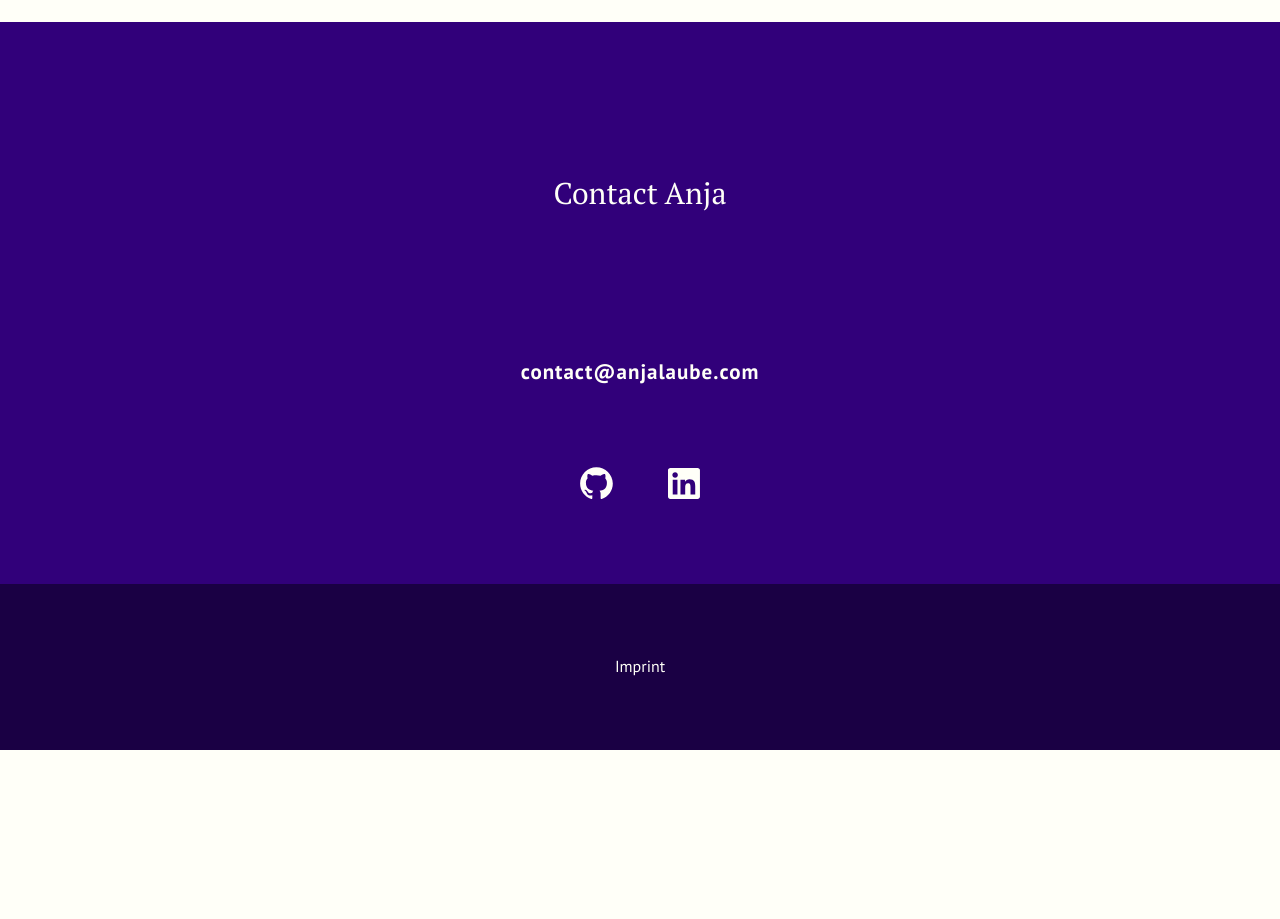
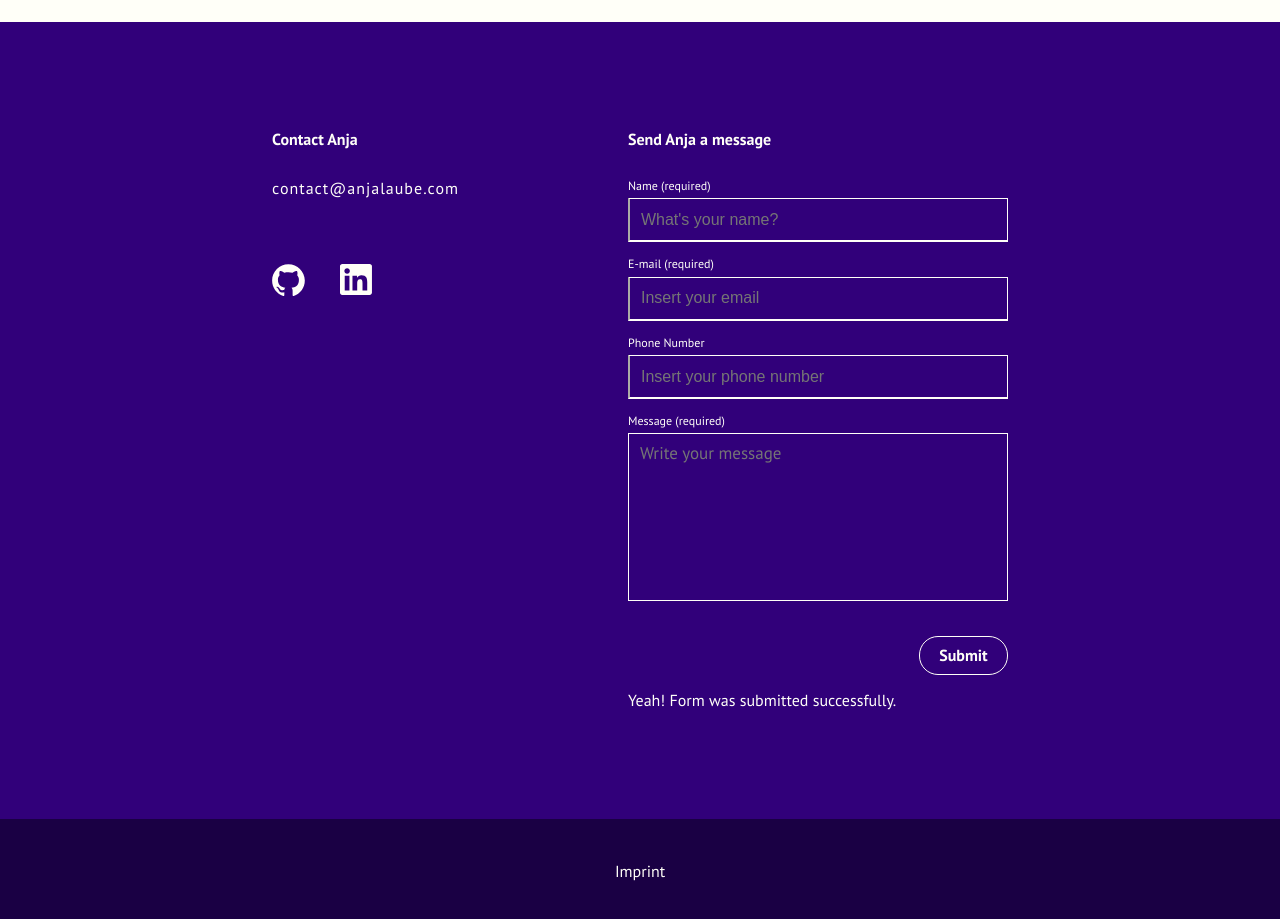
Before and after one commit to AnjaLaube3000/simpleWebsiteForMyself, a website built with webpack: page public/index.html in a window 1280 px wide. Shown: the part 1100-2019 px from the top of the page. Before the commit the page ends 1850 px from the top, so only its background shows below. Built offline with nearby package versions, Linux system fonts and the light colour scheme.

Commit message:
impressum implemented, styling not perfect

```diff
--- a/public/index.html
+++ b/public/index.html
@@ -2,6 +2,7 @@
 <html>
 <head>
   <meta charset='UTF-8'>
+  <meta name="viewport" content="width=device-width, initial-scale=1.0">
   <title>Anja Laube</title>
   <link rel="stylesheet" href="styles/styles.css">
   <link rel="stylesheet" href="styles/fonts.css">
@@ -37,16 +38,14 @@
       </div>
     </div>
 
-
-
     <div id="box-bottom">
       <div id="contact-bottom">
-        <p class='contact-30px'>Contact Anja </p>
-        <div class="address contact-normal">
-          <p class="contact-bold-21px" id="email">contact@anjalaube.com</p>
+        <p class='contact-bold title'>Contact Anja </p>
+        <div>
+          <p class="contact-normal" id="email">contact@anjalaube.com</p>
         </div>
         <div class="socialMedia">
-          <a id='github' href="https://github.com/AnjaLaube3000">
+          <a href="https://github.com/AnjaLaube3000">
             <img class='image-main' src="images/GitHub.svg" alt="Github Icon">
             <img class='image-main-hover' id="githubIcon-pink"src="images/GitHub-pink.svg" alt="Github Icon">
           </a>
@@ -57,9 +56,42 @@
           </a>
         </div>
       </div>
+      <div id="form" class="contact-normal">
+        <form id="contact-form">
+          <p class='contact-bold title'>Send Anja a message</p>
+          <ul>
+            <li>
+              <input type="hidden" name="contact_number">
+            </li>
+            <li>
+              <label class='form-labels' for="name">Name (required)</label>
+              <input type="text" class="slimInput" id="name" name="user_name" placeholder="What's your name?" required>
+            </li>
+            <li>
+              <label class='form-labels' for="mail">E-mail (required)</label>
+              <input type="email" class="slimInput" id="mail" name="user_email" placeholder="Insert your email" required>
+            </li>
+            <li>
+              <label class='form-labels' for="phoneNumber">Phone Number</label>
+              <input type="phoneNumber" class="slimInput" id="phoneNumber" name="user_phoneNumber"
+                placeholder="Insert your phone number">
+            </li>
+            <li>
+              <label class='form-labels' for="msg">Message (required)</label>
+              <textarea name="message" placeholder="Write your message" class="slimInput, contact-normal" required></textarea>
+            </li>
+            <li>
+              <button id='button' class='contact-bold' type="submit" value="Send">Submit</button>
+            </li>
+          </ul>
+        </form>
+        <span id='contact-form-loading-screen'>Form will be submitted shortly.</span>
+        <span id='contact-form-success-screen'>Yeah! Form was submitted successfully.</span>
+        <span id='contact-form-error-screen'>There was an error. Please try again.</span>
+      </div>
     </div>
     <div id='footer' class='contact-normal'>
-          <a href="">Imprint</a>
+          <a href="impressum.html">Imprint</a>
     </div>
   </div>
   <script src="/scripts/bundle.js"></script>
--- /dev/null
+++ b/public/styles/impressum.css
@@ -0,0 +1,36 @@
+body {
+  background-color: #FFFFF8;
+  margin: 0 0 0 0;
+  -moz-osx-font-smoothing: grayscale;
+  text-rendering: optimizeLegibility;
+}
+
+#container {
+  color: #280069;
+  padding: 108px 108px;
+  width: 700px;
+  display: flex;
+  flex-direction: column;
+}
+
+/* #container-top {
+
+} */
+
+#footer {
+  background: #1A0044;
+  height: 105px;
+  display: flex;
+  justify-content: center;
+  align-items: center;
+  width: 100%;
+}
+
+#footer a {
+  color: #FFFFF8;
+  text-decoration: none;
+}
+
+#footer a:hover {
+  color: #FF3A66;
+}
--- a/public/styles/styles.css
+++ b/public/styles/styles.css
@@ -3,7 +3,6 @@ body {
   display: flex;
   flex-direction: row;
   margin: 0 0 0 0;
-  -webkit-font-smoothing: antialiased;
   -moz-osx-font-smoothing: grayscale;
   text-rendering: optimizeLegibility;
 }
@@ -61,28 +60,27 @@ body {
 /* // blue bottom part */
 #box-bottom {
   display: flex;
-  flex-direction: column;
+  flex-direction: row;
   justify-content: center;
-  align-items: center;
-  height: 522px;
   background: #31007A;
   overflow: hidden;
   color: #FFFFF8;
   display: flex;
   flex-direction: row;
-  padding-top: 40px;
+  padding-top: 108px;
+  padding-bottom: 108px;
   width: 100%;
 }
 
 #contact-bottom {
   display: flex;
   flex-direction: column;
-  align-items: center;
 }
 
 #email {
-  padding-top: 95px;
   letter-spacing: 1px;
+  padding-top: 15px;
+  padding-bottom: 30px;
 }
 
 #email:hover {
@@ -94,20 +92,16 @@ body {
   color: #FFFFF8;
 }
 
-#githubIcon {
-  padding-left: 30px;
-}
-
 .socialMedia {
   display: flex;
   flex-direction: row;
   justify-content: space-between;
-  width: 120px;
+  width: 100px;
 }
 
 .socialMedia a {
   position: relative;
-  padding-top: 66px;
+  padding-top: 36px;
 }
 
 .socialMedia a img.image-main-hover {
@@ -119,7 +113,7 @@ body {
   object-fit: contain;
   opacity: 0;
   width: 32px;
-  padding-top: 86px;
+  padding-top: 56px;
 }
 
 .socialMedia a:hover img.image-main-hover{
@@ -131,16 +125,115 @@ body {
 }
 
 #github {
-  padding-top: 65px;
+  padding-top: 66px;
 }
 #githubIcon-pink {
   width: 34px;
 }
 
+.title {
+  padding-bottom: 15px;
+}
+
+/* Form Element */
+#form {
+  width: 380px;
+  padding-left: 169px;
+}
+
+#form ul {
+  padding-left: 0;
+  margin-top: 0;
+}
+
+#form ul p {
+  margin-bottom: 0px;
+}
+
+#form li {
+  list-style: none;
+  display: flex;
+  flex-direction: column;
+}
+
+#form label {
+  padding-top: 15px;
+}
+
+#button {
+  border: 1px solid #FFFFF8;
+  background: none;
+  text-align: center;
+  color: #FFFFF8;
+  border-radius: 19px;
+  margin-top: 35px;
+  width: 89px;
+  height: 39px;
+  align-self: end;
+}
+
+#button:hover {
+  background: #FF3A66;
+  border-color: #FF3A66;
+}
+
+.disabled {
+ color: yellow;
+}
+
+#form input, #form textarea {
+  border-top-width: 1px;
+  border-top-style: solid;
+  border-right-width: 1px;
+  border-right-style: solid;
+  border-color: #FFFFF8;
+  background: none;
+  color: #D4CCDB;
+  padding-left: 11px;
+  margin-top: 5px;
+  font-size: 16px;
+  resize: none;
+}
+
+#form textarea {
+  padding-top: 9px;
+  height: 155px;
+  font-size: 17px;
+}
+
+.slimInput {
+  height: 39px;
+}
+
+#contact-form-loading-screen {
+  display: none;
+}
+#contact-form-loading-screen .active{
+  color: yellow;
+  display: block;
+}
+
+#contact-form-sucess-screen {
+  display: none;
+}
+
+#contact-form-sucess-screen .active{
+  display: block;
+}
+
+#contact-form-error-screen {
+  display: none;
+}
+
+#contact-form-error-screen .active{
+  display: block;
+  color: #FF3A66;
+}
+
 /* //dark blue footer */
 #footer {
   background: #1A0044;
-  height: 166px;
+  height: 105px;
   display: flex;
   justify-content: center;
   align-items: center;
```
Also changed, not shown: public/impressum.html (+106 -0 lines).
